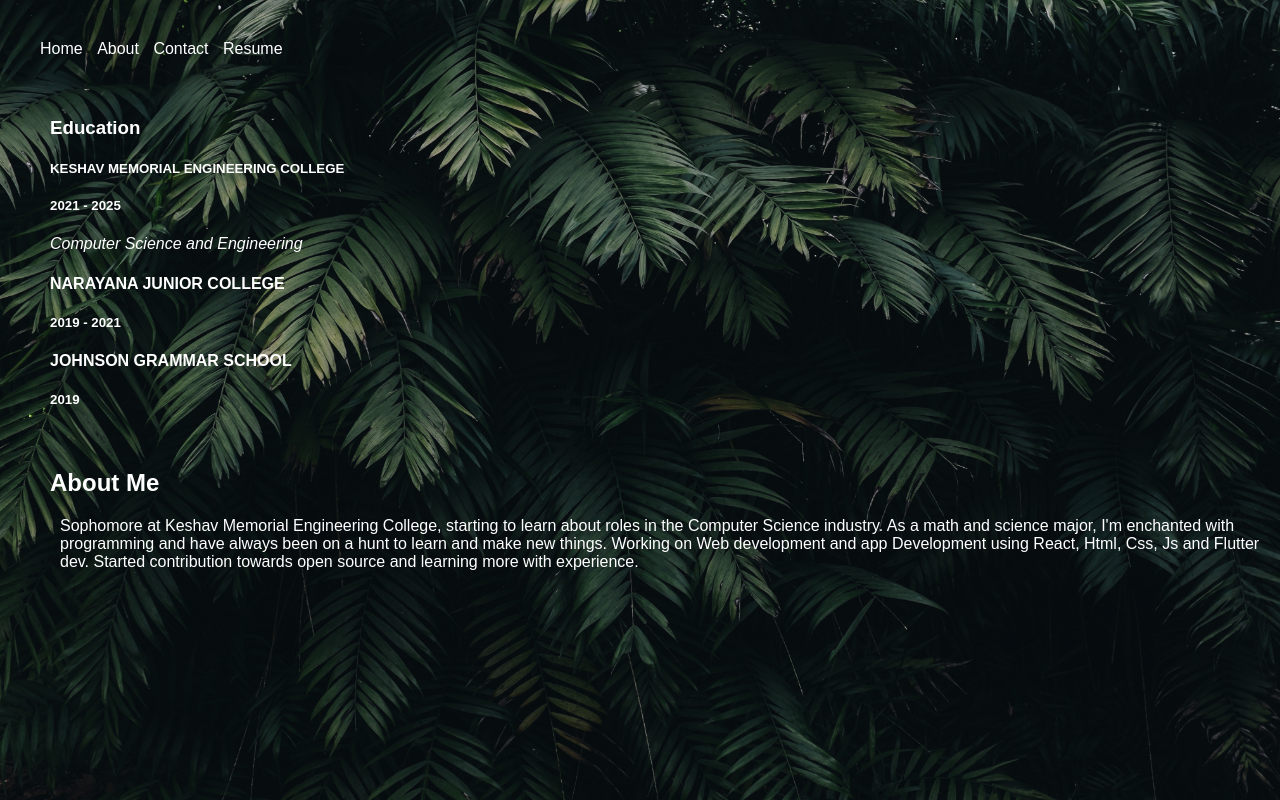
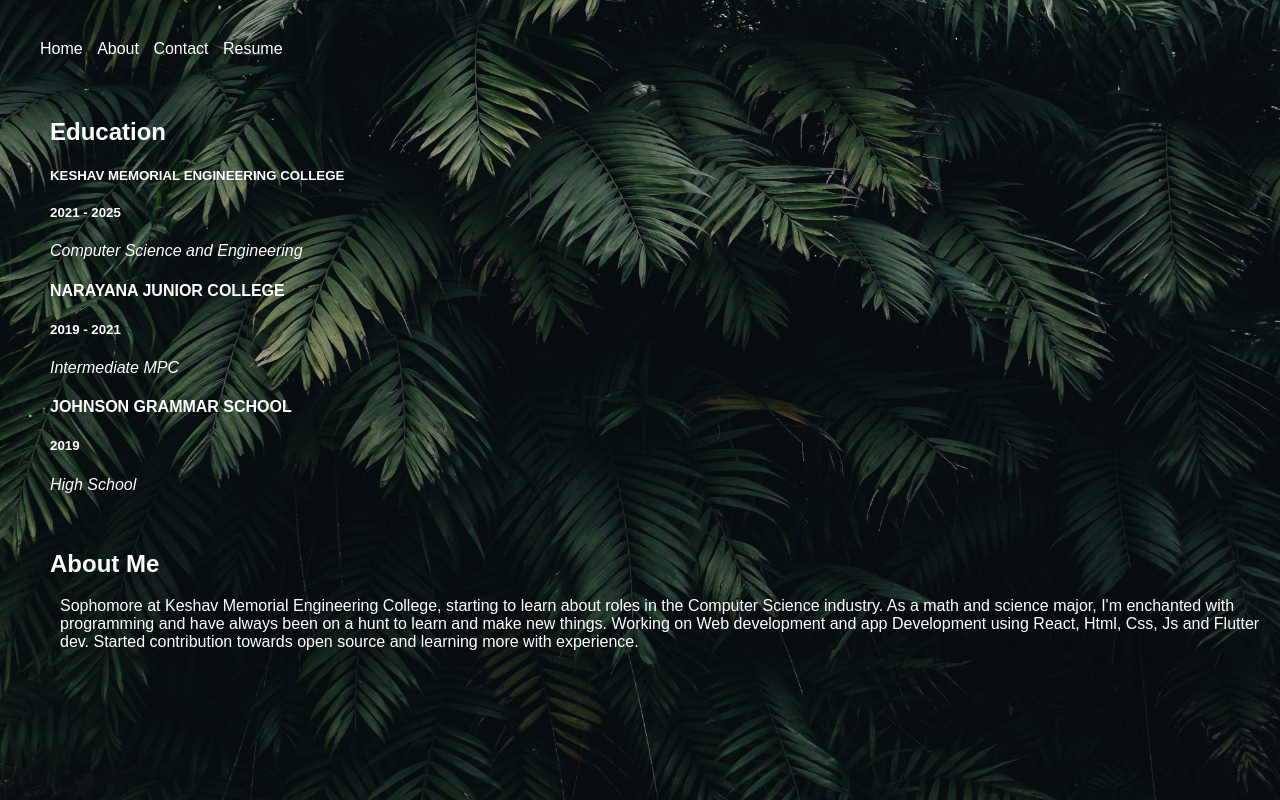
Before and after one commit to Rupak09/Portfolio, a plain HTML site: page about.html in a window 1280 px wide. Drawn offline with Linux system fonts and the light colour scheme.

Commit message:
New updates

```diff
--- a/about.html
+++ b/about.html
@@ -1,4 +1,11 @@
+<html>
+<head>
+  <title>My Portfolio</title>
+  <link rel="stylesheet" type="text/css" href="index.css">
+  <link rel="icon" href="./assets/favicon.ico">
+</head>
 <body>
+  <div class="container"></div>
     <header>
         <nav>
             <ul>
@@ -9,7 +16,8 @@
             </ul>
         </nav>
     </header>
-    <h3 class="resume-title", style="padding-left: 50;">Education</h3>
+
+    <h2 class="resume-title", style="padding-left: 50;">Education</h2>
     <div class="resume-item">
         <h5 style="padding-left: 50;">KESHAV MEMORIAL ENGINEERING COLLEGE</h5>
         <h5  style="padding-left: 50;">2021 - 2025</h5>
@@ -19,15 +27,15 @@
     <div class="resume-item">
         <h4  style="padding-left: 50;">NARAYANA JUNIOR COLLEGE</h4>
         <h5  style="padding-left: 50;">2019 - 2021</h5>
+        <p  style="padding-left: 50;"><em>Intermediate MPC</em></p>
 
     </div>
     <div class="resume-item">
         <h4  style="padding-left: 50;">JOHNSON GRAMMAR SCHOOL</h4>
         <h5 style="padding-left: 50;">2019</h5>
+        <p  style="padding-left: 50;"><em>High School</em></p>
         </div>
     </div>
-
-
     <section id="About">
         <h2>About Me</h2>
         <p>Sophomore at Keshav Memorial Engineering College, starting to learn about roles in the Computer Science
@@ -35,5 +43,4 @@
             learn and make new things. Working on Web development and app Development using React, Html, Css, Js and
             Flutter dev. Started contribution towards open source and learning more with experience.</p>
     </section>
-    <link rel="stylesheet" type="text/css" href="index.css">
     </head>
--- a/index.css
+++ b/index.css
@@ -1,3 +1,4 @@
+
 body {
   font-family: Arial, sans-serif;
   margin: 0;
```
Also changed, not shown: contact.html (+7 -1 lines), index.html (+5 -4 lines), resume.html (+8 -2 lines), assets/favicon.ico (added).
